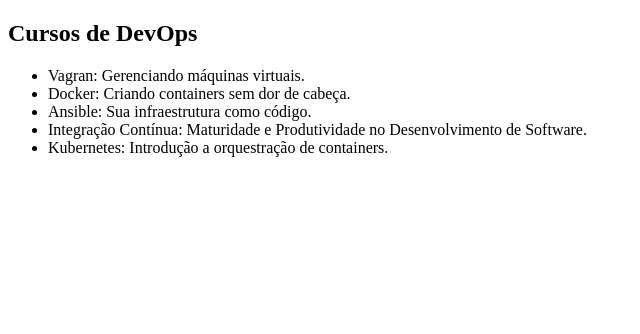
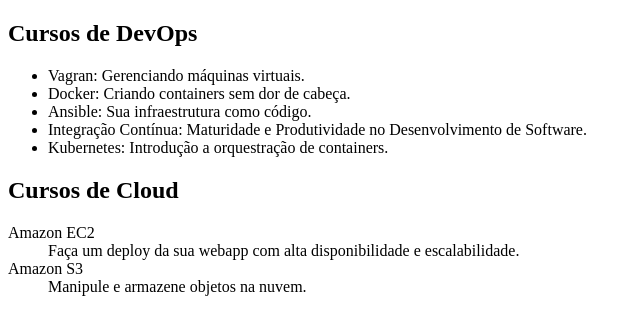
Before and after one commit to JoaoLucasLD/alura-git, a plain HTML site: page index.html in a window 1280 px wide. Shown: the whole page, without its empty margins (0-640 px from the left). Drawn offline with Linux system fonts and the light colour scheme.

Commit message:
Cursos de EC2 e S3

```diff
--- a/index.html
+++ b/index.html
@@ -20,5 +20,16 @@
 
       <li>Kubernetes: Introdução a orquestração de containers.</li>
     </ul>
+
+    <h2>Cursos de Cloud</h2>
+    <dl>
+      <dt>Amazon EC2</dt>
+      <dd>
+        Faça um deploy da sua webapp com alta disponibilidade e escalabilidade.
+      </dd>
+
+      <dt>Amazon S3</dt>
+      <dd>Manipule e armazene objetos na nuvem.</dd>
+    </dl>
   </body>
 </html>
```
